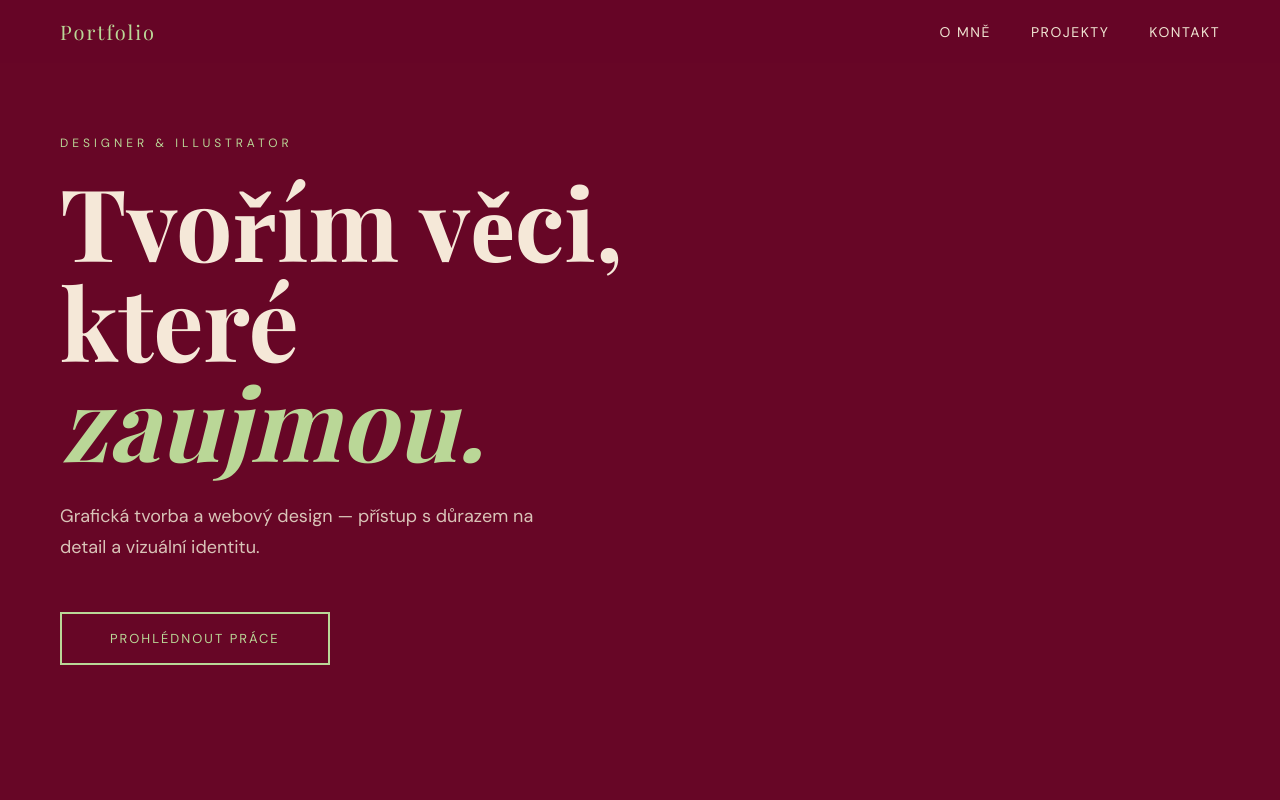
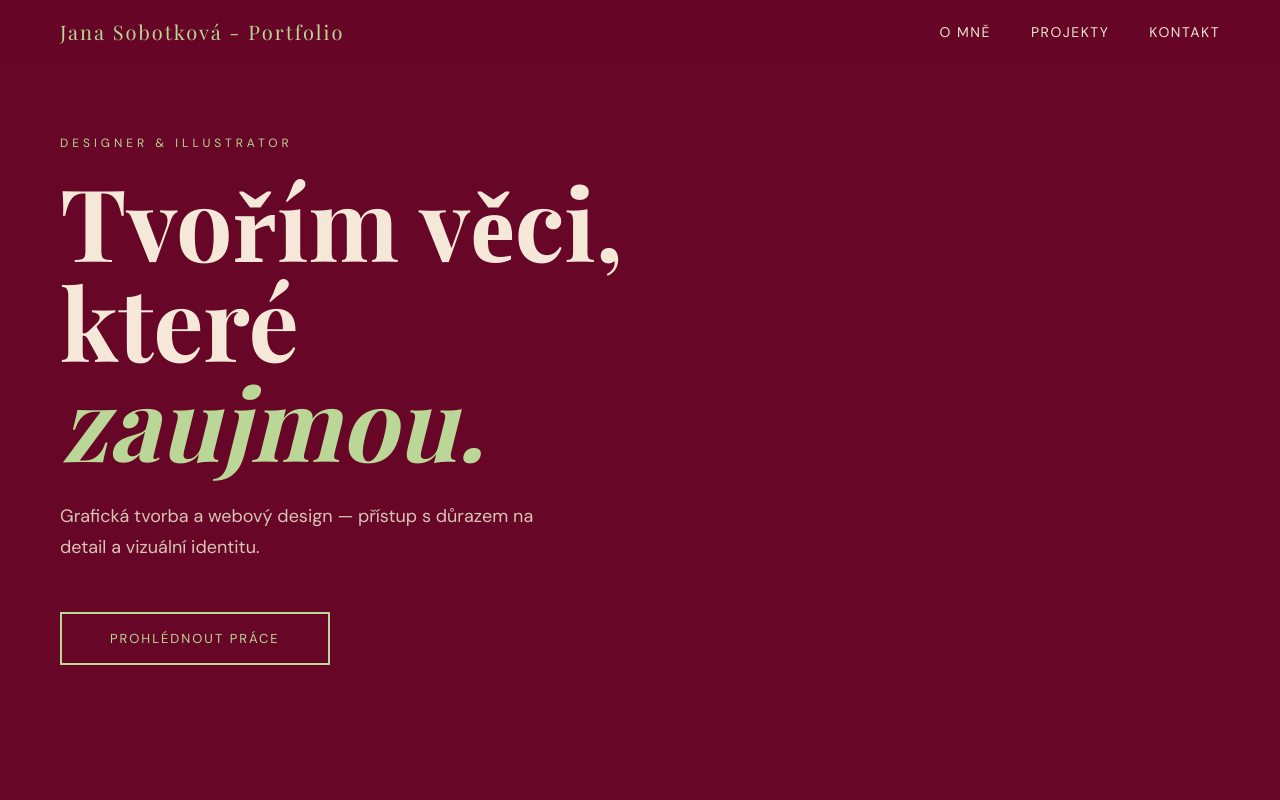
Before and after one commit to yanaaaomg/portfolio, a plain HTML site: page index.html in a window 1280 px wide. Shown: the top 800 px of the page. Drawn offline with nearby package versions, Linux system fonts and the light colour scheme; a web font is replaced by a local one.

Commit message:
drobna zmena z "portfolio" na moje jmeno

```diff
--- a/index.html
+++ b/index.html
@@ -9,7 +9,7 @@
 </head>
 <body>
 <nav>
-    <span class="nav-jmeno">Portfolio</span>
+    <span class="nav-jmeno">Jana Sobotková - Portfolio</span>
     <ul class="nav-odkazy">
         <li><a href="#o_mne">O mně</a></li>
         <li><a href="#projekty">Projekty</a></li>
```
